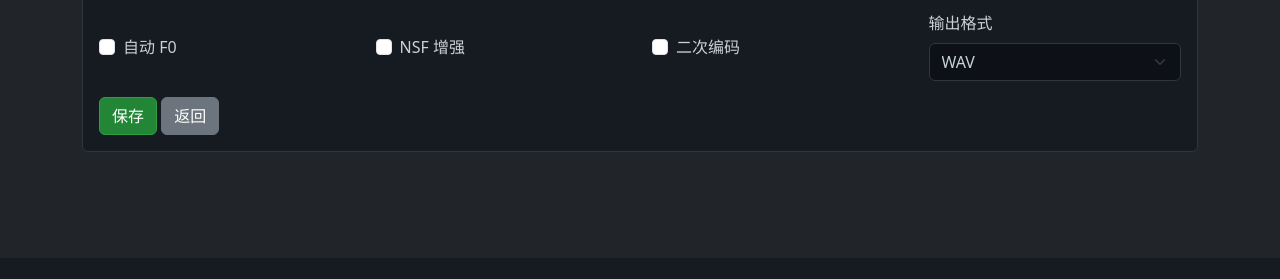
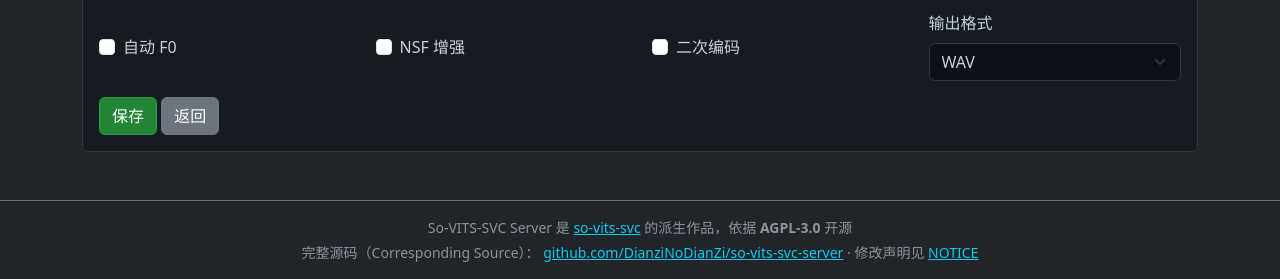
Before and after one commit to DianziNoDianZi/so-vits-svc-server, a Flask app: page /configs/create in a window 1280 px wide. Shown: the part 542-821 px from the top of the page. Before the commit the page ends 694 px from the top, so only its background shows below. Run offline with Flask 3, Linux system fonts and the light colour scheme; a user stored in the database is signed in; data that the repository does not hold is empty.

Commit message:
feat: 页脚添加 AGPL-3.0 声明与源码链接（远程交互提供 Corresponding Source）

```diff
--- a/server/templates/base.html
+++ b/server/templates/base.html
@@ -46,5 +46,18 @@
 
     <script src="https://cdn.jsdelivr.net/npm/chart.js@4.4.0/dist/chart.umd.min.js"></script>
     <script src="https://cdn.jsdelivr.net/npm/bootstrap@5.3.0/dist/js/bootstrap.bundle.min.js"></script>
+
+    <footer class="text-center text-secondary small border-top border-secondary mt-5 py-3">
+        <div class="mb-1">
+            So-VITS-SVC Server 是
+            <a href="https://github.com/svc-develop-team/so-vits-svc" class="text-info" target="_blank" rel="noopener">so-vits-svc</a>
+            的派生作品，依据 <strong>AGPL-3.0</strong> 开源
+        </div>
+        <div>
+            完整源码（Corresponding Source）：
+            <a href="https://github.com/DianziNoDianZi/so-vits-svc-server" class="text-info" target="_blank" rel="noopener">github.com/DianziNoDianZi/so-vits-svc-server</a>
+            · 修改声明见 <a href="https://github.com/DianziNoDianZi/so-vits-svc-server/blob/master/NOTICE" class="text-info" target="_blank" rel="noopener">NOTICE</a>
+        </div>
+    </footer>
 </body>
 </html>
```
